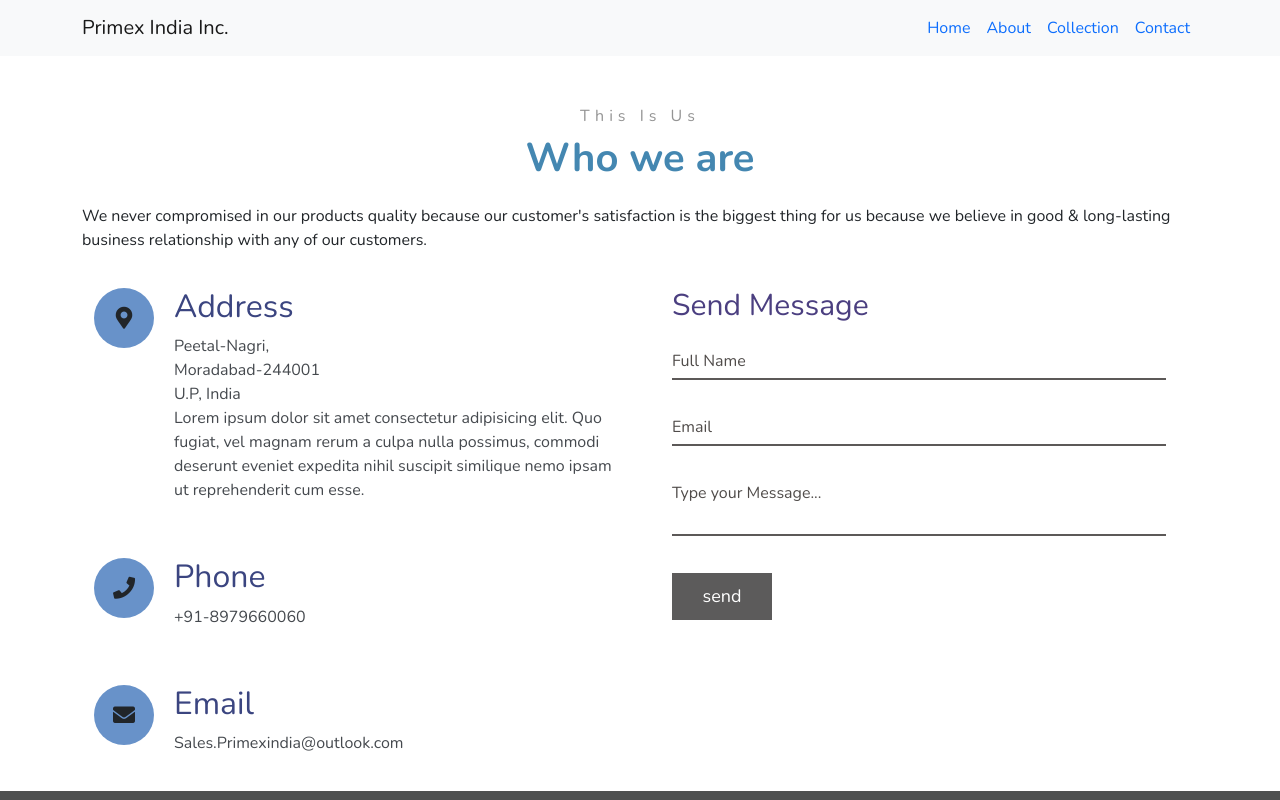
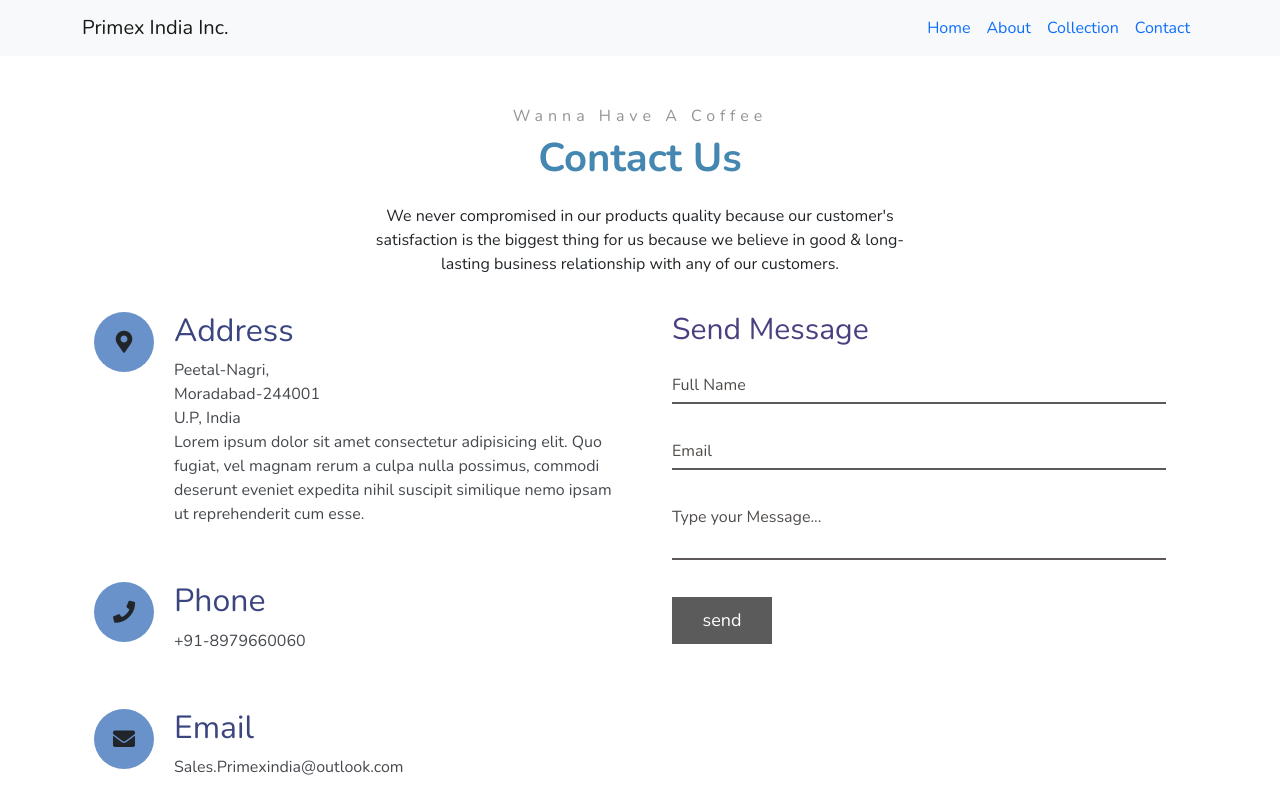
Before and after one commit to prashant0829/trade-site, a React (Create React App) app: page /contact in a window 1280 px wide. Shown: the top 800 px of the page. Built offline with nearby package versions, Linux system fonts and the light colour scheme.

Commit message:
changes in contact

```diff
--- a/src/components/Contact.jsx
+++ b/src/components/Contact.jsx
@@ -3,13 +3,20 @@
 
 const contact = () => {
   return (
-    <section className="container" >
+    <section className="container">
       <div className="content">
-        <p className="secondary-heading text-center" >This Is Us</p>
-        <p className="primary-heading text-center">Who we are</p>
-        <p>
-          We never compromised in our products quality because our customer's satisfaction is the biggest thing for us because we believe in good & long-lasting business relationship with any of our customers.
-        </p>
+        <p className="secondary-heading text-center">Wanna Have A Coffee</p>
+        <p className="primary-heading text-center">Contact Us</p>
+        <div className="row justify-content-center text-center">
+          <div className="col col-6">
+            <p>
+              We never compromised in our products quality because our
+              customer's satisfaction is the biggest thing for us because we
+              believe in good & long-lasting business relationship with any of
+              our customers.
+            </p>
+          </div>
+        </div>
       </div>
       <div className="container">
         <div className="row">
@@ -22,10 +29,15 @@
                 <div className="text">
                   <h2>Address</h2>
                   <p>
-
-                     Peetal-Nagri, <br/>Moradabad-244001
-                     <br/>
-                     U.P, India<br/>Lorem ipsum dolor sit amet consectetur adipisicing elit. Quo fugiat, vel magnam rerum a culpa nulla possimus, commodi deserunt eveniet expedita nihil suscipit similique nemo ipsam ut reprehenderit cum esse.
+                    Peetal-Nagri, <br />
+                    Moradabad-244001
+                    <br />
+                    U.P, India
+                    <br />
+                    Lorem ipsum dolor sit amet consectetur adipisicing elit. Quo
+                    fugiat, vel magnam rerum a culpa nulla possimus, commodi
+                    deserunt eveniet expedita nihil suscipit similique nemo
+                    ipsam ut reprehenderit cum esse.
                   </p>
                 </div>
               </div>
```
